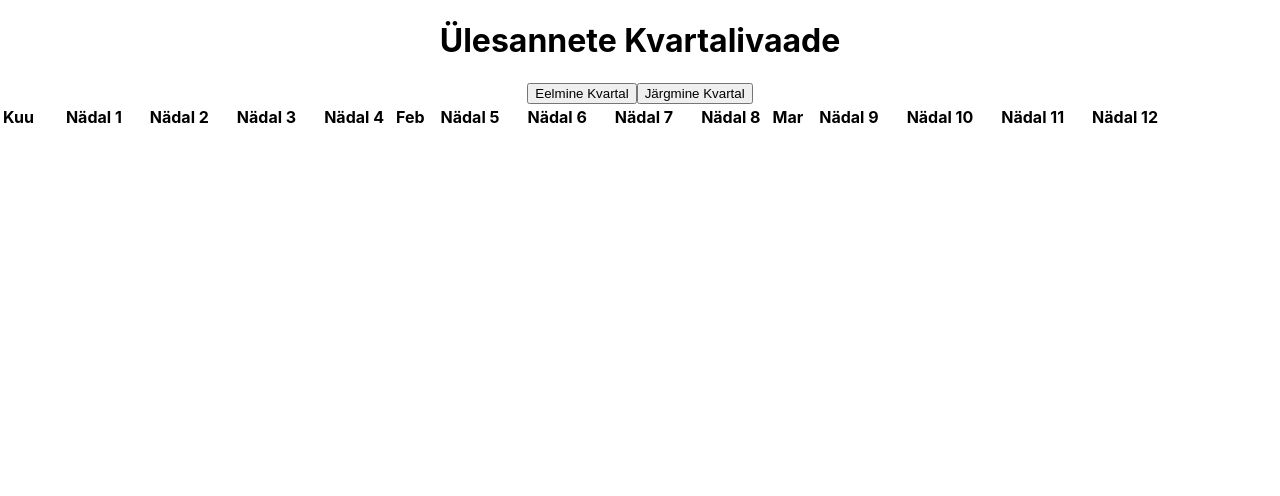
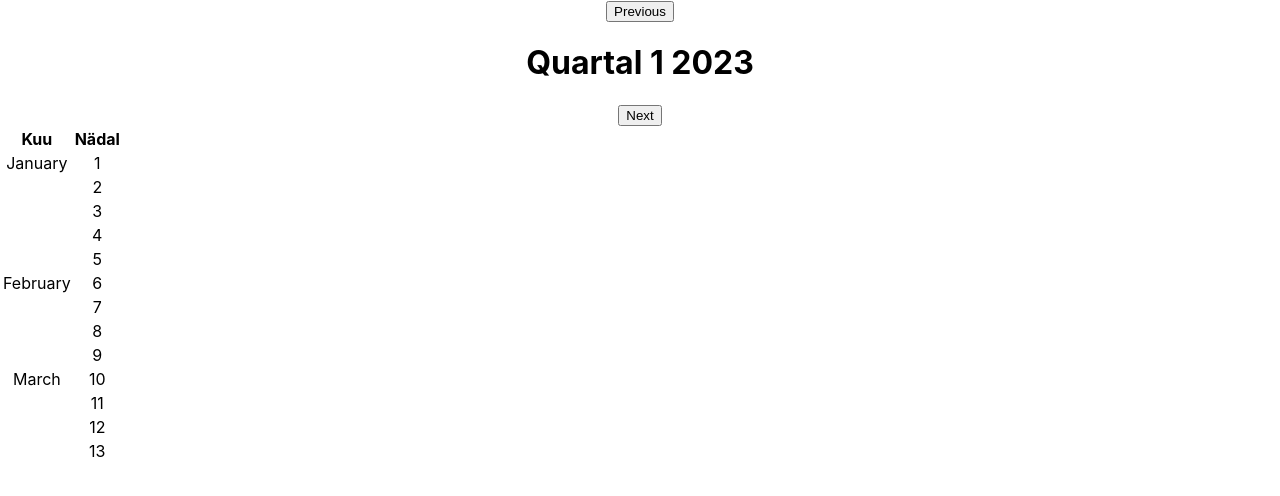
Before and after one commit to TauriRu/kvartalivaade-tabel, a React (Create React App) app: page / in a window 1280 px wide. Shown: the top 496 px of the page. Built offline with nearby package versions, Linux system fonts and the light colour scheme.

Commit message:
Code rework added correct header

```diff
--- a/src/App.tsx
+++ b/src/App.tsx
@@ -4,6 +4,8 @@ import './App.css';
 
 function App() {
   const [currentQuarter, setCurrentQuarter] = useState(1);
+  const currentYear = new Date().getFullYear();
+  const [year] = useState(currentYear);
 
   const handleNextQuarter = () => {
     setCurrentQuarter(currentQuarter + 1);
@@ -15,9 +17,9 @@ function App() {
 
   return (
     <div className="App">
-      <h1>Ülesannete Kvartalivaade</h1>
-      <button onClick={handlePreviousQuarter}>Eelmine Kvartal</button>
-      <button onClick={handleNextQuarter}>Järgmine Kvartal</button>
+      <button onClick={handlePreviousQuarter}>Previous</button>
+      <h1>Quartal {currentQuarter} {year}</h1>
+      <button onClick={handleNextQuarter}>Next</button>
       <Calendar currentQuarter={currentQuarter} />
     </div>
   );
--- a/src/components/Calendar/Calendar.css
+++ b/src/components/Calendar/Calendar.css
@@ -0,0 +1,50 @@
+/* Calendar container styles */
+.calendar {
+    font-family: Arial, sans-serif;
+    margin: 20px;
+  }
+
+  /* Table styles */
+  table {
+    width: 100%;
+    border-collapse: collapse;
+    border: 1px solid #ccc;
+  }
+
+  /* Table header styles */
+  th {
+    text-align: center;
+    padding: 10px;
+    border: 1px solid #ccc;
+    background-color: #f0f0f0;
+  }
+
+  /* Table cell styles */
+  td {
+    text-align: center;
+    padding: 10px;
+    border: 1px solid #ccc;
+  }
+
+  /* Highlight current quarter */
+  td.current-quarter {
+    background-color: #f5f5f5;
+    font-weight: bold;
+  }
+
+  /* Highlight current week */
+  td.current-week {
+    background-color: #ffe082;
+  }
+
+  /* Highlight weekend days */
+  td.weekend {
+    background-color: #f8bbd0;
+  }
+
+  /* Apply different styles for different cell types */
+  td.empty-cell {
+    background-color: #ffffff;
+  }
+
+  /* Add additional styling as needed */
--- a/src/components/Calendar/Calendar.tsx
+++ b/src/components/Calendar/Calendar.tsx
@@ -1,71 +1,68 @@
-import React, { useMemo } from 'react';
-import './Calendar.css';
+import React from 'react';
 
 interface CalendarProps {
   currentQuarter: number;
 }
 
+interface TableDataItem {
+  month: string;
+  week: number;
+}
+
 const Calendar: React.FC<CalendarProps> = ({ currentQuarter }) => {
-  // Funktsioon kuupäeva arvutamiseks vastavalt nädalale ja aastale
-  const getWeekStartDate = (week: number, year: number) => {
-    const januaryFirst = new Date(year, 0, 1);
-    const daysOffset = (week - 1) * 7;
-    const firstDay = new Date(januaryFirst.setDate(januaryFirst.getDate() + daysOffset));
-    return firstDay;
+  const getQuarterStartDate = (quarter: number): Date => {
+    const now = new Date();
+    const year = now.getFullYear();
+    const month = (quarter - 1) * 3 + 1;
+    return new Date(year, month - 1, 1);
   };
 
-  // Funktsioon nädala numbri arvutamiseks vastavalt kuupäevale
-  const getWeekNumber = (date: Date) => {
-    const startDate = new Date(date.getFullYear(), 0, 1);
-    const days = Math.floor((date.getTime() - startDate.getTime()) / (24 * 60 * 60 * 1000));
-    const weekNumber = Math.ceil((days + startDate.getDay() + 1) / 7);
+  const getISOWeek = (date: Date): number => {
+    const januaryFirst = new Date(date.getFullYear(), 0, 1);
+    const daysDiff = Math.floor((+date - +januaryFirst) / (24 * 60 * 60 * 1000));
+    const weekNumber = Math.ceil((daysDiff + januaryFirst.getDay() + 1) / 7);
     return weekNumber;
   };
 
-  // Kuva kuupäevade nimekirja kvartali piires
-  const quarterStartDate = new Date(new Date().getFullYear(), (currentQuarter - 1) * 3, 1);
-  const quarterEndDate = new Date(new Date().getFullYear(), currentQuarter * 3, 0);
-  const quarterDates: Date[] = [];
-  for (let date = quarterStartDate; date <= quarterEndDate; date.setDate(date.getDate() + 1)) {
-    quarterDates.push(new Date(date));
+  const startQuarterDate = getQuarterStartDate(currentQuarter);
+
+  const tableData: TableDataItem[] = [];
+  const currentDate = new Date(startQuarterDate);
+  let currentMonth = -1;
+
+  while (currentDate.getMonth() >= startQuarterDate.getMonth() && currentDate.getMonth() < startQuarterDate.getMonth() + 3) {
+    const week = getISOWeek(currentDate);
+    const monthName = currentDate.toLocaleString('default', { month: 'long' });
+
+    if (currentDate.getMonth() !== currentMonth) {
+      tableData.push({ month: monthName, week: week });
+      currentMonth = currentDate.getMonth();
+    } else {
+      if (week !== tableData[tableData.length - 1].week) {
+        tableData.push({ month: '', week: week });
+      }
     }
 
-  // Kuva tabeli päised (kuu nimed ja nädala numbrid)
-  const tableHeaders = useMemo(() => {
-    const headers = [];
-    let currentMonth = quarterDates[0].getMonth();
-    let currentWeek = getWeekNumber(quarterDates[0]);
-    for (const date of quarterDates) {
-      if (date.getMonth() !== currentMonth) {
-        headers.push({ type: 'month', value: date.toLocaleDateString('en-US', { month: 'short' }) });
-        currentMonth = date.getMonth();
-      } else if (getWeekNumber(date) !== currentWeek) {
-        headers.push({ type: 'week', value: String(currentWeek) });
-        currentWeek = getWeekNumber(date);
-      } else {
-        headers.push({ type: 'day', value: '' });
+    currentDate.setDate(currentDate.getDate() + 7);
   }
-    }
-    return headers;
-  }, [quarterDates]);
 
   return (
-    <div className="calendar">
     <table>
       <thead>
         <tr>
           <th>Kuu</th>
-            {tableHeaders.map((header, index) => (
-              <th key={index}>
-                {header.type === 'month' && header.value}
-                {header.type === 'week' && `Nädal ${header.value}`}
-              </th>
-            ))}
+          <th>Nädal</th>
         </tr>
       </thead>
-        {/* Tööülesannete tabeli keha */}
+      <tbody>
+        {tableData.map((data, index) => (
+          <tr key={index}>
+            <td>{data.month}</td>
+            <td>{data.week}</td>
+          </tr>
+        ))}
+      </tbody>
     </table>
-    </div>
   );
 };
 
```
Lines whose indentation alone changed are shown as unchanged.
